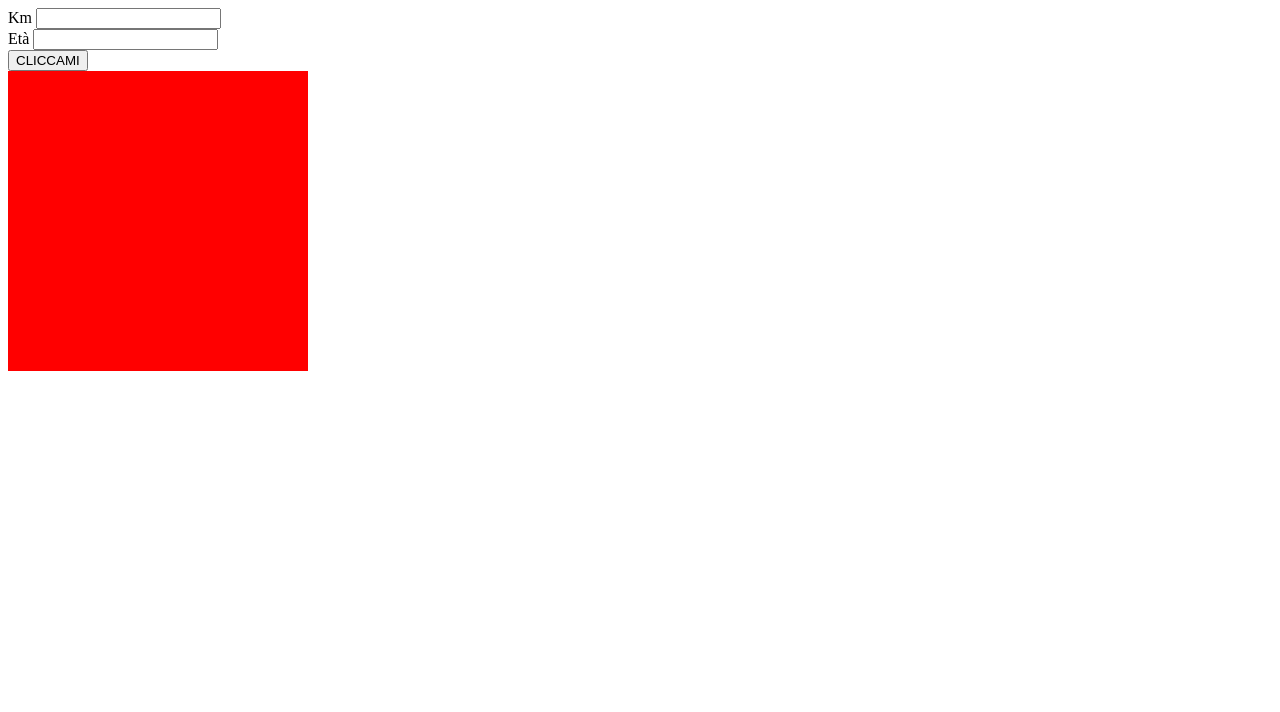
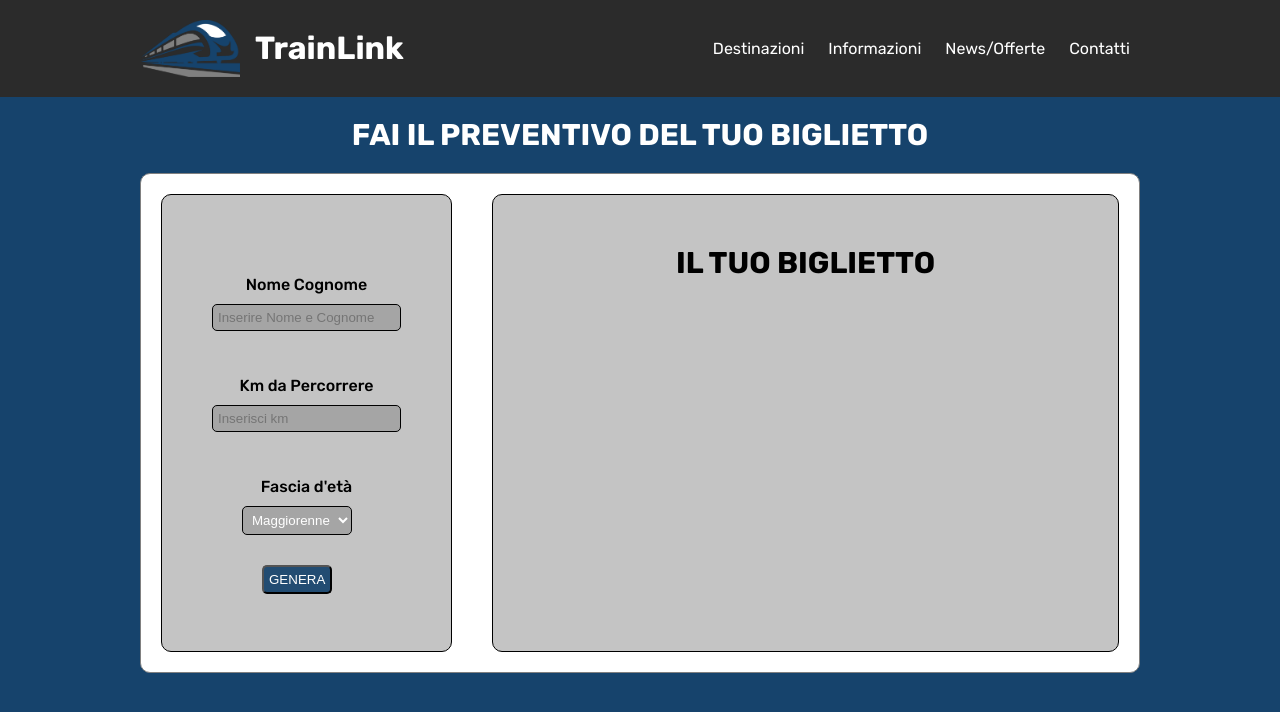
Before and after one commit to DomenicoScala/js-biglietto-treno-form, a plain HTML site: page index.html in a window 1280 px wide. Drawn offline with Linux system fonts and the light colour scheme.

Commit message:
MILESTONE 2

```diff
--- a/JS/scripts.js
+++ b/JS/scripts.js
@@ -5,19 +5,17 @@ myButton.addEventListener('click', function(){
     const kmInputValue = parseInt(kmInput.value)
     console.log('kmInputValue', kmInputValue, typeof kmInputValue)
 
-
     const ageInput = document.getElementById('age');
-    const ageInputValue = parseInt(ageInput.value);
-    console.log('ageInputValue', ageInputValue, typeof ageInputValue);
+    console.log('ageInput', ageInput, typeof ageInput);
 
     const prezzo = kmInputValue * 0.21;
 
-    if(ageInputValue < 18){
+    if(ageInput.value == 'under'){
         const scontoPrezzo = prezzo - ((prezzo / 100) * 20)
         document.getElementById('result-container').innerHTML = 'Il prezzo del biglietto è €' + scontoPrezzo.toFixed(2);
         console.log('scontoPrezzo' , scontoPrezzo,  typeof scontoPrezzo)
     }
-    else if(ageInputValue > 65){
+    else if(ageInput.value == 'over'){
         const scontoPrezzo = prezzo - ((prezzo / 100) * 40);
         document.getElementById('result-container').innerHTML = 'Il prezzo del biglietto è €' + scontoPrezzo.toFixed(2);
         console.log('scontoPrezzo', scontoPrezzo, typeof scontoPrezzo)
--- a/css/style.css
+++ b/css/style.css
@@ -1,8 +1,166 @@
+*{
+    margin: 0;
+    padding: 0;
+    box-sizing: border-box;
+}
+
+html{
+    font-family: 'Rubik', sans-serif;
+}
+
+
+.container{
+    max-width: 1000px;
+    margin: 0 auto;
+}
+
+
+body{
+    background-color:#16436C;
+}
+
+/*
+
+HEADER
+
+*/
+
+header {
+    padding: 20px;
+    background-color: rgb(43, 43, 43);
+}
+
+.header-flex{
+    display: flex;
+    align-items: center;
+}
+
+.header-flex > *{
+    width: 50%;
+}
+
+.nav{
+    text-align: end;
+}
+
+.logo-cont{
+    display: flex;
+    align-items: center;
+}
+
+
+.logo-cont h1{
+    color: white;
+    margin-left: 15px;
+}
+
+#logoimg{
+    width: 20%;
+}
+
+.header-flex ul{
+    list-style: none;
+}
+
+.nav ul li{
+    display: inline-block;
+    margin: 0 10px;
+}
+
+.nav ul li a{
+    text-decoration: none;
+    color: white;
+}
+
+/*
+
+MAIN
+
+*/
+
+main h2{
+    color: white;
+    font-size: 30px;
+    text-align: center;
+    margin-top: 20px;
+}
+
+
+
+
+.cont-card{
+    background-color: white;
+    border-radius: 10px;
+    border: 1px solid gray;
+    margin-top: 20px;
+    display: flex;
+    height: 500px;
+}
+
+.card1, .card2{
+    background-color: rgba(128, 128, 128, 0.467);
+    border: 1px solid black;
+    border-radius: 10px;
+    margin: 20px 20px;
+    padding: 50px;
+}
+
+form{
+    margin-top: 20px;
+}
+
+form label:nth-child(1){
+    margin-bottom: 35px;
+    display: inline-block;
+}
+
+form label:nth-child(2){
+    margin-bottom: 45px;
+    display: block;
+}
+
+.card1 form label p{
+    text-align: center;
+    margin: 10px;
+    font-weight: 500;
+}
+
+select{
+    margin: 0 30px;
+    border-radius: 5px;
+    border: 1px solid black;
+    background-color:rgba(128, 128, 128, 0.467);
+    color: white;
+    padding: 5px;
+}
+
+#name, #km{
+    background-color: rgba(128, 128, 128, 0.467);
+    color: white;
+    border-radius: 5px;
+    border: 1px solid black;
+    padding: 5px;
+}
+
+#special-button{
+    margin: 30px 50px;
+    padding: 5px;
+    background-color:#16436ced;
+    color:white;
+    border-radius: 5px;
+}
+
+.card2{
+    width: calc(100% - 458px);
+    flex-grow: 1;
+}
+
+.card2 h3{
+    font-size: 30px;
+    text-align: center;
+    margin-bottom: 50px;
+}
+
 #result-container{
-    width: 200px;
-    height: 200px;
-    background-color: red;
-    color: black;
-    padding: 50px;
     text-align: center;
 }
--- a/index.html
+++ b/index.html
@@ -5,33 +5,93 @@
         <meta name="viewport" content="width=device-width, initial-scale=1.0">
         <title>Document</title>
 
+        <!-- GOOGLE FONT -->
+        <link rel="preconnect" href="https://fonts.googleapis.com">
+        <link rel="preconnect" href="https://fonts.gstatic.com" crossorigin>
+        <link href="https://fonts.googleapis.com/css2?family=Rubik:wght@400;500;700&display=swap" rel="stylesheet">
+
+        <!-- CSS -->
         <link rel="stylesheet" href="./css/style.css">
+
+
 
     </head>
     <body>
-        <div>
-            <label for="km">
-                Km
-            </label>
-            <input type="text" name="km" id="km">
+        <header>
+            <div class="container">
+                <div class="header-flex">
+                    <div class="logo-cont">
+                        <img id="logoimg" src="./img/logo train.png" alt="logo">
+                        <h1>TrainLink</h1>
                     </div>
 
+                    <div class="nav">
+                        <ul>
+                            <li><a href="#">Destinazioni</a></li>
+                            <li><a href="#">Informazioni</a></li>
+                            <li><a href="#">News/Offerte</a></li>
+                            <li><a href="#">Contatti</a></li>
+                        </ul>
+                    </div>
+                </div>
+            </div>
+        </header>
+
+        <main>
+            <div class="container">
+
                 <div>
-            <label for="age">
-                Età
-            </label>
-            <input type="number" name="age" id="age">
+                    <h2>FAI IL PREVENTIVO DEL TUO BIGLIETTO</h2>
                 </div>
 
+                <div class="cont-card">
+                    <div class="card1">
+                        <form >
+                            <label for="name">
+                                <p>Nome Cognome</p>
                                 <div>
-            <button id="special-button">
-                CLICCAMI
+                                    <input type="text" id="name" placeholder="Inserire Nome e Cognome">
+                                </div>
+                            </label>
+
+                            <label for="km">
+                                <p>Km da Percorrere</p>
+                                <div>
+                                    <input type="number" id="km" name="km" placeholder="Inserisci km">
+                                </div>
+                            </label>
+
+                            <label for="age">
+                                <p>Fascia d'età</p>
+                                <div>
+                                    <select name="age" id="age">
+                                        <option value="base">Maggiorenne</option>
+                                        <option value="under">Minorenne</option>
+                                        <option value="over">Over 65</option>
+                                    </select>
+                                </div>
+                            </label>
+
+                            <div>
+                                <button type="button" id="special-button">
+                                    GENERA
                                 </button>
+                            </div>
+                        </form>
+                    </div>
+
+                    <div class="card2">
+                        <div>
+                            <h3>IL TUO BIGLIETTO</h3>
                         </div>
 
                         <div id="result-container">
 
                         </div>
+                    </div>
+                </div>
+            </div>
+        </main>
 
 
         <script type="text/javascript" src="./js/scripts.js"></script>
```
Also changed, not shown: img/logo train.png (added). Lines whose indentation alone changed are shown as unchanged.
